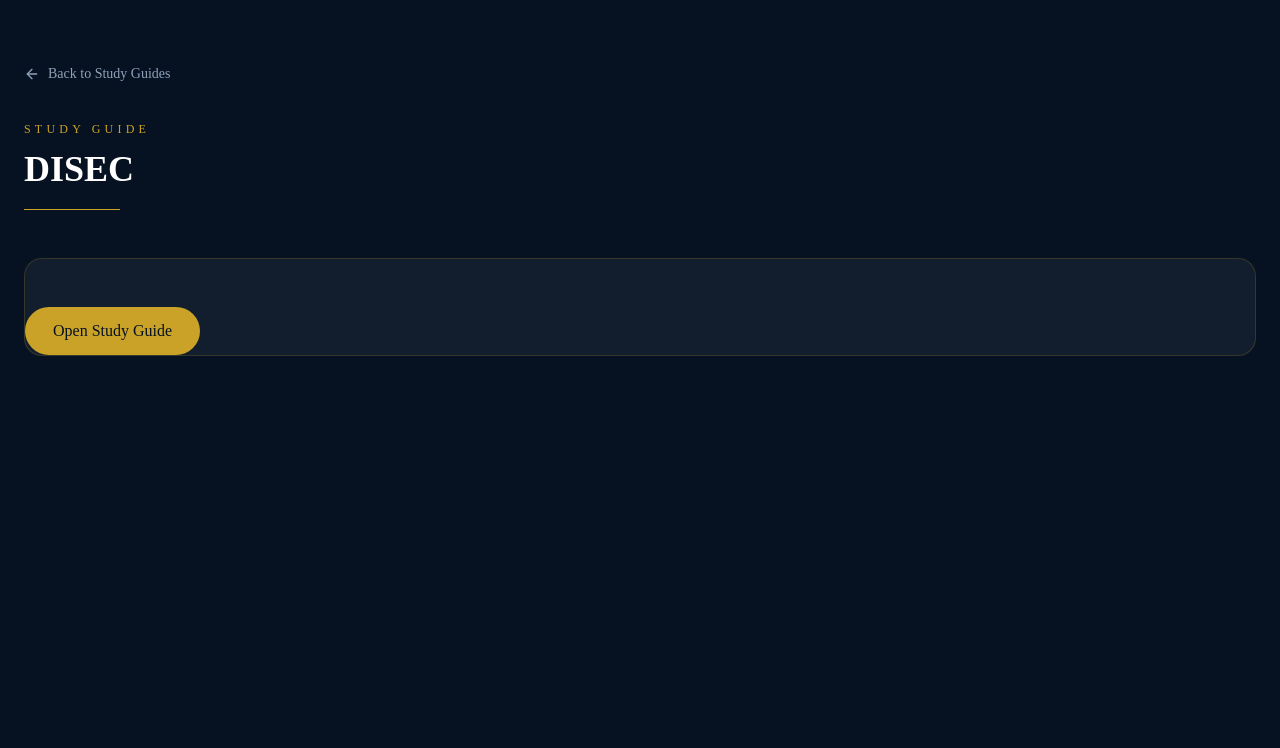
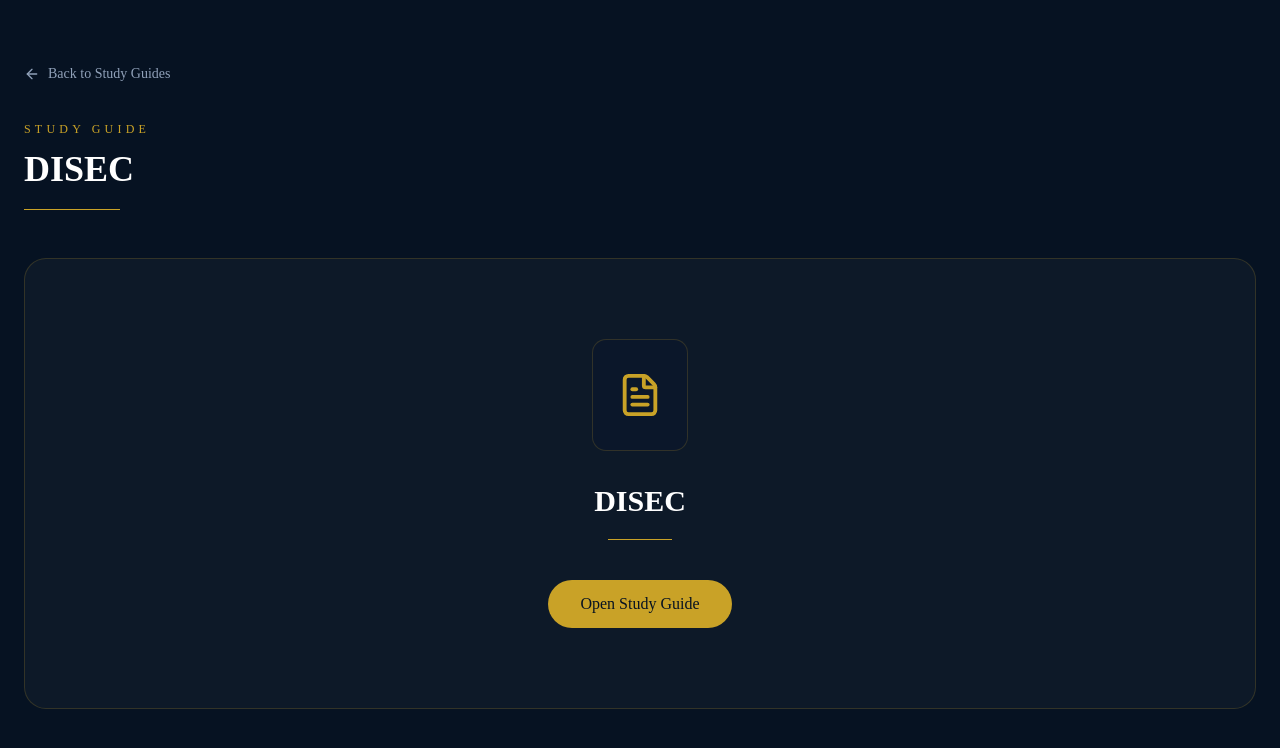
Before and after one commit to wasif-69/municxvi, a Next.js app: page /pdf/disec in a window 1280 px wide. Shown: the top 748 px of the page. Built offline with nearby package versions, Linux system fonts and the light colour scheme.

Commit message:
adding the pdf for all the types

```diff
--- a/app/pdf/[community]/page.tsx
+++ b/app/pdf/[community]/page.tsx
@@ -75,18 +75,69 @@ export default async function Page({
         </div>
 
         {pdf ? (
-          <div className="mt-12 overflow-hidden rounded-2xl border border-[#C9A227]/20 bg-white/5">
+          <div
+          className="
+            mt-12
+            overflow-hidden
+            rounded-3xl
+            border
+            border-[#C9A227]/20
+            bg-white/[0.03]
+          "
+        >
+          <div className="flex flex-col items-center justify-center py-20 px-6">
 
+            {/* PDF Icon */}
+            <div
+              className="
+                flex
+                h-28
+                w-24
+                items-center
+                justify-center
+                rounded-xl
+                border
+                border-[#C9A227]/20
+                bg-[#0B172A]
+              "
+            >
+              <FileText
+                size={46}
+                className="text-[#C9A227]"
+              />
+            </div>
+
+            {/* Committee Name */}
+            <h2 className="mt-8 text-2xl md:text-3xl font-semibold text-white text-center">
+              {committeeNames[key]}
+            </h2>
+
+            <div className="mt-5 h-px w-16 bg-[#C9A227]" />
+
+            {/* Button */}
             <a
               href={`/guideline/${pdf}`}
               target="_blank"
               rel="noopener noreferrer"
-              className="mt-12 inline-flex items-center rounded-full bg-[#C9A227] px-7 py-3 font-medium text-[#061222] hover:opacity-90"
+              className="
+                mt-10
+                rounded-full
+                bg-[#C9A227]
+                px-8
+                py-3
+                font-medium
+                text-[#061222]
+                transition-all
+                duration-300
+                hover:scale-105
+                hover:shadow-[0_10px_30px_rgba(201,162,39,0.3)]
+              "
             >
               Open Study Guide
             </a>
 
           </div>
+        </div>
         ) : (
           <div className="mt-16 flex min-h-[50vh] items-center justify-center">
 
```
